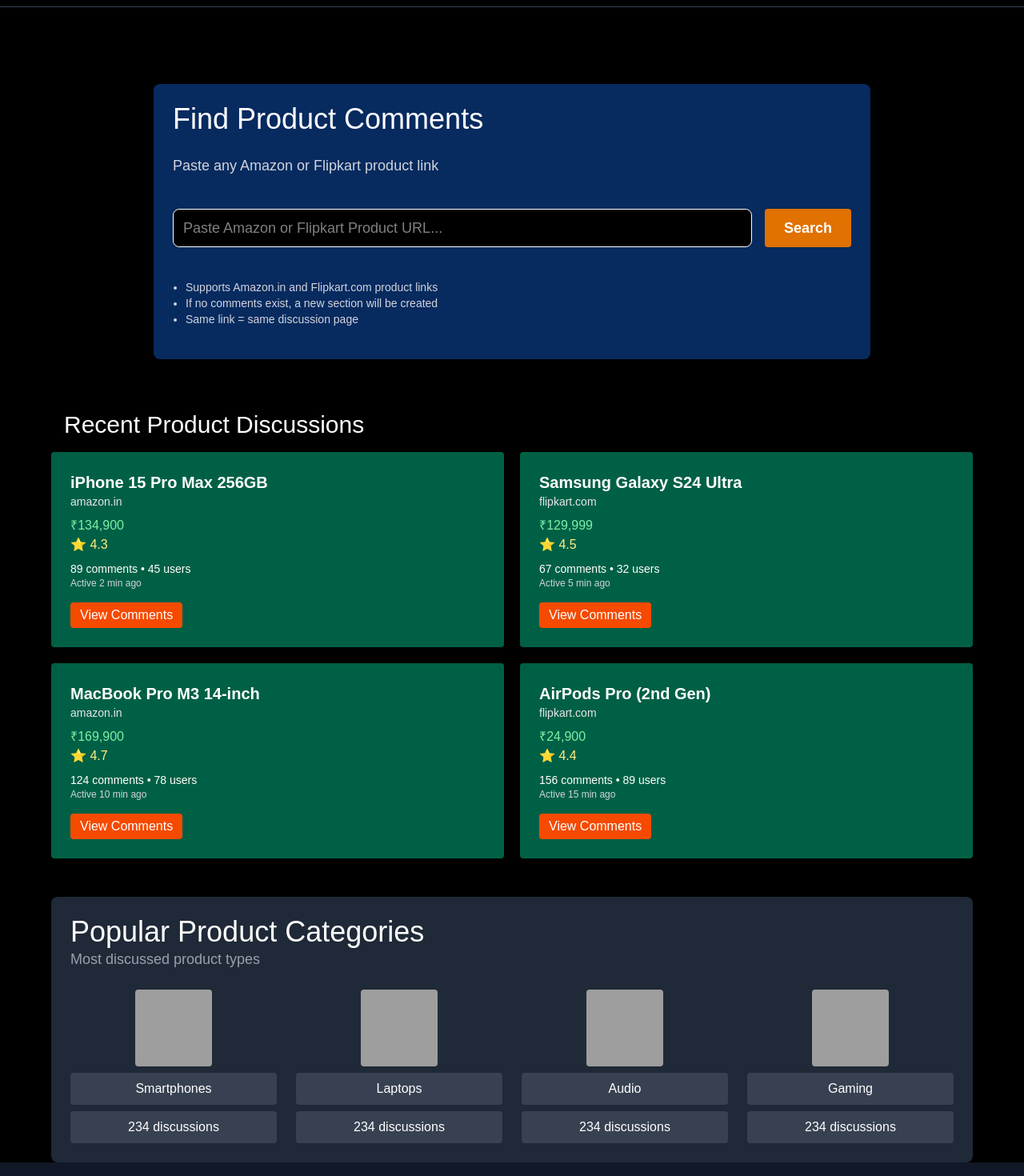
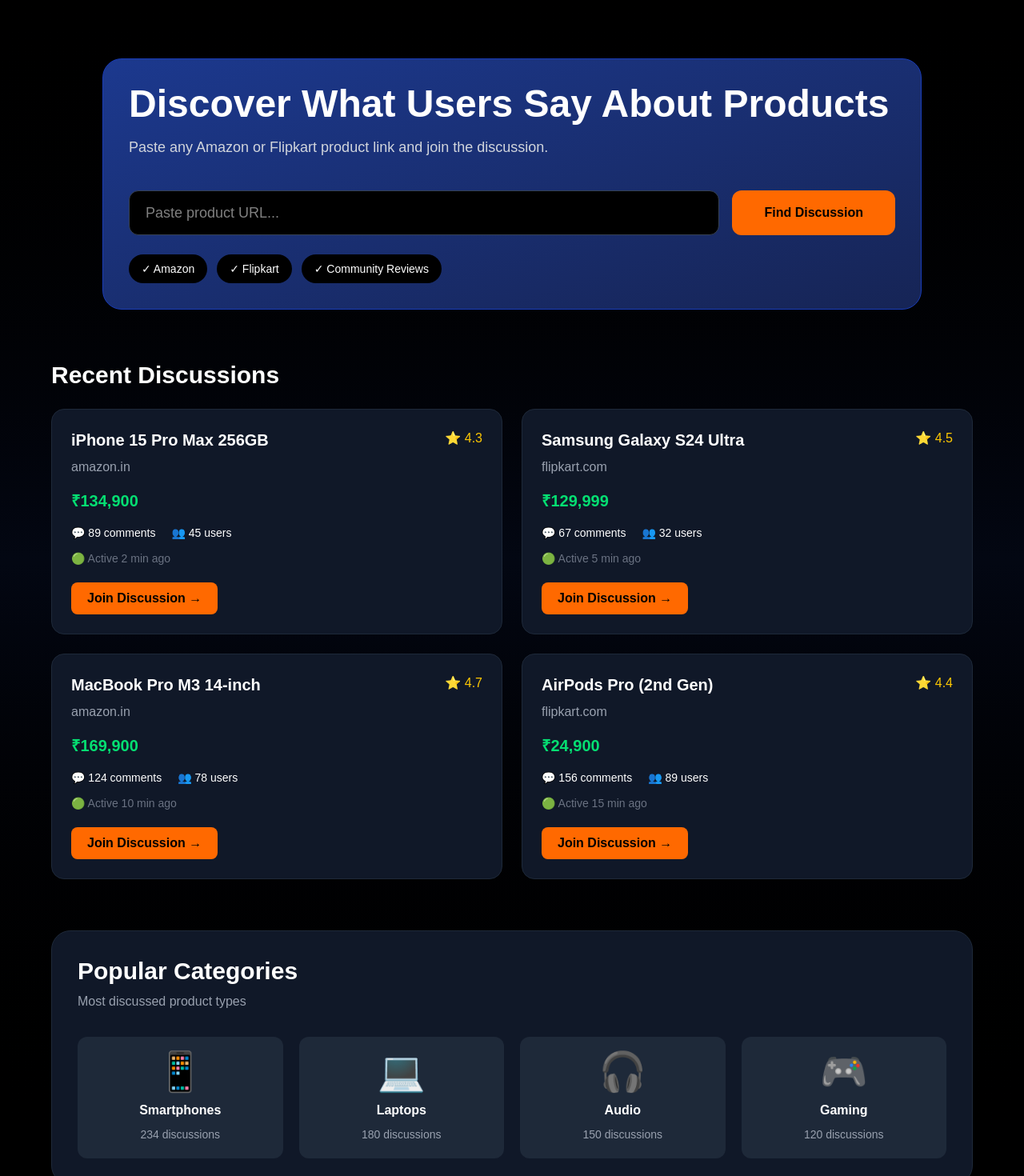
Before and after one commit to CoolSidOfficial/FORUMS, a Next.js app: page /products-search in a window 1280 px wide. Shown: the part 80-1550 px from the top of the page at 80% size. Built offline with nearby package versions, Linux system fonts and the light colour scheme; grey boxes are pictures that could not be loaded.

Commit message:
updated the products-search

```diff
--- a/src/app/products-search/page.js
+++ b/src/app/products-search/page.js
@@ -6,8 +6,10 @@
 
 export default function ProductSearch() {
   const router = useRouter();
+
   const [url, setUrl] = useState("");
   const [loading, setLoading] = useState(false);
+
 
   const product_data = [
     {
@@ -48,176 +50,453 @@
     },
   ];
 
+
   const product_categories = [
     {
-      id: 1,
-      name: "Smartphones",
-      discussed_times: 234,
-      logo: "https://images.samsung.com/is/image/samsung/p6pim/in/smartphones/galaxy-s23-ultra/s23-ultra-5g-black-select-256gb-1-1.jpg",
+      id:1,
+      name:"Smartphones",
+      discussed_times:234
     },
     {
-      id: 2,
-      name: "Laptops",
-      discussed_times: 234,
-      logo: "https://images.samsung.com/is/image/samsung/p6pim/in/laptops/galaxybook-pro-14-2023/sbp14-2023-1-1.jpg",
+      id:2,
+      name:"Laptops",
+      discussed_times:180
     },
     {
-      id: 3,
-      name: "Audio",
-      discussed_times: 234,
-      logo: "https://images.samsung.com/is/image/samsung/p6pim/in/audio/galaxy-buds-pro-4/galaxy-buds-pro-4-1-1.jpg",
+      id:3,
+      name:"Audio",
+      discussed_times:150
     },
     {
-      id: 4,
-      name: "Gaming",
-      discussed_times: 234,
-      logo: "https://images.samsung.com/is/image/samsung/p6pim/in/gaming/galaxy-controller-s4/galaxy-controller-s4-1-1.jpg",
+      id:4,
+      name:"Gaming",
+      discussed_times:120
     },
   ];
 
-  // 🔥 MAIN FUNCTION (future backend connect point)
-  async function handleSearch() {
-    if (!url) return;
+
+
+  async function handleSearch(){
+
+    if(!url) return;
 
     setLoading(true);
 
-    try {
-      const res = await fetch("/api/product", {
-        method: "POST",
-        headers: {
-          "Content-Type": "application/json",
+    try{
+
+      const res = await fetch("/api/product",{
+        method:"POST",
+        headers:{
+          "Content-Type":"application/json",
         },
-        body: JSON.stringify({ url }),
+        body:JSON.stringify({
+          url
+        })
       });
+
 
       const data = await res.json();
 
-      if (data?.slug) {
+
+      if(data?.slug){
         router.push(`/product/${data.slug}`);
       }
-    } catch (err) {
-      console.error("Search failed:", err);
-    } finally {
+
+
+    }catch(err){
+
+      console.log("Search failed",err);
+
+    }
+    finally{
+
       setLoading(false);
-    }
+
     }
 
+  }
+
+
+
   return (
-    <div className="min-h-screen bg-black text-white">
+
+<div className="min-h-screen bg-gradient-to-b from-black via-gray-950 to-black text-white">
+
+
 {/* HEADER */}
-      <header className="flex bg-black p-4 items-center border-b border-gray-700">
-        <Link href="/tabs/categories" className="font-semibold p-4">
-          ← Back to forum
+
+<header className="flex items-center gap-4 p-5 border-b border-gray-800">
+
+
+<Link
+href="/tabs/categories"
+className="text-gray-300 hover:text-white"
+>
+← Back
 </Link>
 
-        <div className="text-2xl ml-4">Product Search</div>
 
-        <div className="bg-orange-500 w-max rounded-xl text-xs p-1 ml-4 text-center">
-          Amazon & Flipkart
-        </div>
+<h1 className="text-2xl font-bold">
+Product Discussions
+</h1>
+
+
+<span className="bg-orange-500 text-black px-3 py-1 rounded-full text-xs font-bold">
+Amazon + Flipkart
+</span>
+
+
 </header>
 
-      {/* SEARCH SECTION */}
-      <div className="flex flex-col mt-24 items-center">
-        <div className="bg-[#072a5f] p-6 rounded-lg w-full max-w-4xl">
-          <div className="text-white text-4xl">
-            Find Product Comments
+
+
+<main className="px-5 flex flex-col items-center">
+
+
+
+{/* SEARCH */}
+
+<section
+className="
+mt-20
+w-full
+max-w-5xl
+bg-gradient-to-br
+from-blue-900
+to-blue-950
+rounded-3xl
+p-8
+border
+border-blue-800
+">
+
+
+<h2 className="text-4xl md:text-5xl font-bold">
+
+Discover What Users Say About Products
+
+</h2>
+
+
+<p className="mt-4 text-gray-300 text-lg">
+
+Paste any Amazon or Flipkart product link and join the discussion.
+
+</p>
+
+
+
+<div className="flex flex-col md:flex-row gap-4 mt-10">
+
+
+<input
+
+value={url}
+
+onChange={(e)=>setUrl(e.target.value)}
+
+placeholder="Paste product URL..."
+
+className="
+flex-1
+h-14
+rounded-xl
+bg-black
+border
+border-gray-700
+px-5
+text-lg
+outline-none
+focus:border-orange-500
+"
+
+/>
+
+
+
+<button
+
+onClick={handleSearch}
+
+className="
+bg-orange-500
+hover:bg-orange-600
+text-black
+font-bold
+rounded-xl
+px-10
+"
+
+>
+
+{
+loading?
+"Searching..."
+:
+"Find Discussion"
+}
+
+</button>
+
+
 </div>
 
-          <div className="text-gray-300 text-lg mt-6">
-            Paste any Amazon or Flipkart product link
+
+
+
+<div className="flex gap-3 mt-6 flex-wrap">
+
+
+<span className="bg-black px-4 py-2 rounded-full text-sm">
+✓ Amazon
+</span>
+
+
+<span className="bg-black px-4 py-2 rounded-full text-sm">
+✓ Flipkart
+</span>
+
+
+<span className="bg-black px-4 py-2 rounded-full text-sm">
+✓ Community Reviews
+</span>
+
+
 </div>
 
-          <div className="flex mt-10 gap-4">
-            <input
-              value={url}
-              onChange={(e) => setUrl(e.target.value)}
-              className="text-white border text-lg w-full h-12 rounded-lg p-3 bg-black"
-              placeholder="Paste Amazon or Flipkart Product URL..."
-            />
 
-            <button
-              onClick={handleSearch}
-              className="bg-amber-600 px-6 py-2 text-lg font-bold rounded"
+</section>
+
+
+
+
+
+{/* DISCUSSIONS */}
+
+
+<section className="w-full max-w-6xl mt-16">
+
+
+<h2 className="text-3xl font-bold mb-6">
+Recent Discussions
+</h2>
+
+
+
+<div className="grid md:grid-cols-2 gap-6">
+
+
+{
+product_data.map((each,index)=>(
+
+
+<div
+key={index}
+className="
+bg-gray-900
+border
+border-gray-800
+rounded-2xl
+p-6
+hover:border-orange-500
+transition
+"
 >
-              {loading ? "Searching..." : "Search"}
-            </button>
+
+
+<div className="flex justify-between">
+
+
+<h3 className="font-bold text-xl">
+{each.name}
+</h3>
+
+
+<span className="text-yellow-400">
+⭐ {each.rating}
+</span>
+
+
 </div>
 
-          <ul className="p-4 text-gray-300 list-disc text-sm mt-6">
-            <li>Supports Amazon.in and Flipkart.com product links</li>
-            <li>If no comments exist, a new section will be created</li>
-            <li>Same link = same discussion page</li>
-          </ul>
+
+
+<p className="text-gray-400 mt-2">
+{each.platform}
+</p>
+
+
+<p className="text-green-400 text-xl font-bold mt-4">
+
+₹{each.price.toLocaleString()}
+
+</p>
+
+
+
+<div className="flex gap-5 mt-4 text-sm">
+
+<span>
+💬 {each.comments} comments
+</span>
+
+<span>
+👥 {each.users} users
+</span>
+
 </div>
 
-        {/* RECENT DISCUSSIONS */}
-        <div className="w-full max-w-6xl mt-12">
-          <div className="text-3xl p-4">Recent Product Discussions</div>
 
-          <div className="grid grid-cols-1 md:grid-cols-2 gap-5">
-            {product_data.map((each, index) => (
-              <div key={index} className="p-6 bg-emerald-800 rounded">
-                <div className="text-xl font-semibold">{each.name}</div>
-                <div className="text-sm text-gray-200">
-                  {each.platform}
+
+<p className="text-gray-500 text-sm mt-3">
+
+🟢 Active {each.active_minutes_ago} min ago
+
+</p>
+
+
+
+
+<Link
+
+href={`/product/demo-${index}`}
+
+className="
+inline-block
+mt-5
+bg-orange-500
+text-black
+font-bold
+px-5
+py-2
+rounded-lg
+"
+
+>
+
+Join Discussion →
+
+</Link>
+
+
+
 </div>
 
-                <div className="mt-2 text-green-300">
-                  ₹{each.price.toLocaleString()}
+
+))
+}
+
+
+
 </div>
 
-                <div className="text-yellow-200">
-                  ⭐ {each.rating}
+
+</section>
+
+
+
+
+
+
+{/* CATEGORIES */}
+
+
+<section
+className="
+w-full
+max-w-6xl
+mt-16
+bg-gray-900
+border
+border-gray-800
+rounded-3xl
+p-8
+"
+>
+
+
+<h2 className="text-3xl font-bold">
+Popular Categories
+</h2>
+
+
+<p className="text-gray-400 mt-2">
+Most discussed product types
+</p>
+
+
+
+
+<div className="grid grid-cols-2 md:grid-cols-4 gap-5 mt-8">
+
+
+{
+product_categories.map(each=>(
+
+
+<div
+
+key={each.id}
+
+className="
+bg-gray-800
+rounded-xl
+p-5
+text-center
+hover:bg-gray-700
+transition
+"
+
+>
+
+
+<div className="text-5xl">
+
+{
+each.name==="Smartphones"?
+"📱":
+each.name==="Laptops"?
+"💻":
+each.name==="Audio"?
+"🎧":
+"🎮"
+}
+
 </div>
 
-                <div className="mt-2 text-sm">
-                  {each.comments} comments • {each.users} users
+
+
+<h3 className="font-bold mt-3">
+{each.name}
+</h3>
+
+
+
+<p className="text-gray-400 text-sm mt-2">
+{each.discussed_times} discussions
+</p>
+
+
+
 </div>
 
-                <div className="text-xs text-gray-300">
-                  Active {each.active_minutes_ago} min ago
+
+))
+}
+
+
 </div>
 
-                <Link
-                  href={`/product/demo-${index}`}
-                  className="mt-4 inline-block bg-orange-600 px-3 py-1 rounded"
-                >
-                  View Comments
-                </Link>
-              </div>
-            ))}
-          </div>
+
+</section>
+
+
+
+</main>
+
+
 </div>
 
-        {/* CATEGORIES */}
-        <div className="bg-[#1F2937] p-6 rounded-lg mt-12 w-full max-w-6xl">
-          <div className="text-4xl">Popular Product Categories</div>
-          <div className="text-gray-400 text-lg">
-            Most discussed product types
-          </div>
+  );
 
-          <div className="grid grid-cols-2 md:grid-cols-4 gap-6 mt-6">
-            {product_categories.map((each) => (
-              <div key={each.id} className="text-center">
-                <img
-                  src={each.logo}
-                  alt={each.name}
-                  className="w-24 h-24 mx-auto rounded"
-                />
-
-                <div className="bg-[#374151] p-2 rounded mt-2">
-                  {each.name}
-                </div>
-
-                <div className="bg-[#374151] p-2 rounded mt-2">
-                  {each.discussed_times} discussions
-                </div>
-              </div>
-            ))}
-          </div>
-        </div>
-      </div>
-    </div>
-  );
 }
```
Lines whose indentation alone changed are shown as unchanged.
